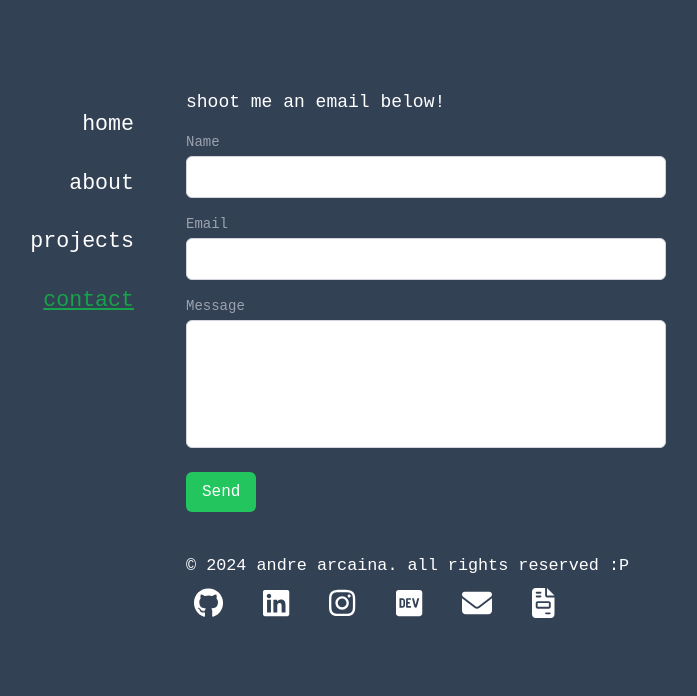
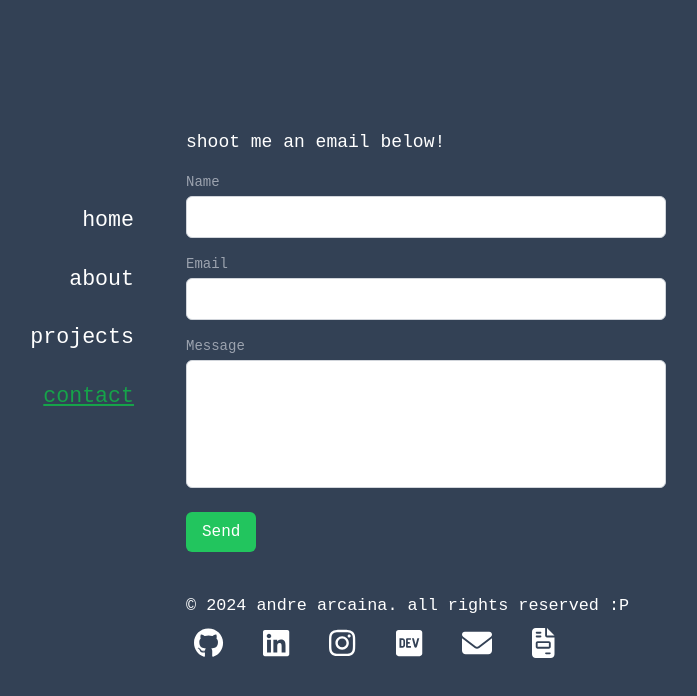
Before and after one commit to andrearcaina/andrearcaina.github.io, a Next.js app: page /contact in a window 1280 px wide. Shown: the top 696 px of the page, without its empty margins (410-1107 px from the left). Built offline with nearby package versions, Linux system fonts and the light colour scheme; a web font is replaced by a local one.

Commit message:
change responsiveness

```diff
--- a/src/components/general/main.jsx
+++ b/src/components/general/main.jsx
@@ -3,7 +3,7 @@ import { motion } from 'framer-motion';
 export default function Main({ children }) {
     return (
         <motion.main
-            className="max-w-[30rem] mt-[0.8rem] mb-[2rem] md:mt-[3.5rem] md:mb-[2.5rem] text-white"
+            className="max-w-[30rem] mt-[0.8rem] mb-[2rem] md:mt-[6rem] md:mb-[2.5rem] text-white"
             initial={{ opacity: 0, y: 30 }}
             animate={{ opacity: 1, y: 0 }}
             transition={{ duration: 0.5, delay: 0.2 }}
--- a/src/components/general/navbar.jsx
+++ b/src/components/general/navbar.jsx
@@ -23,7 +23,7 @@ export default function Navbar() {
 
     return (
         <motion.nav
-            className="flex flex-row md:flex-col md:mt-[12vh] items-end lg:w-[15rem] xl:w-[35rem]"
+            className="flex flex-row md:flex-col md:mt-[12rem] lg:w-[15rem] xl:w-[35rem] 2xl:w-[55rem] items-end"
             initial={{ opacity: 0, y: 30 }}
             animate={{ opacity: 1, y: 0 }}
             transition={{ duration: 0.5, delay: 0.4 }}
```
